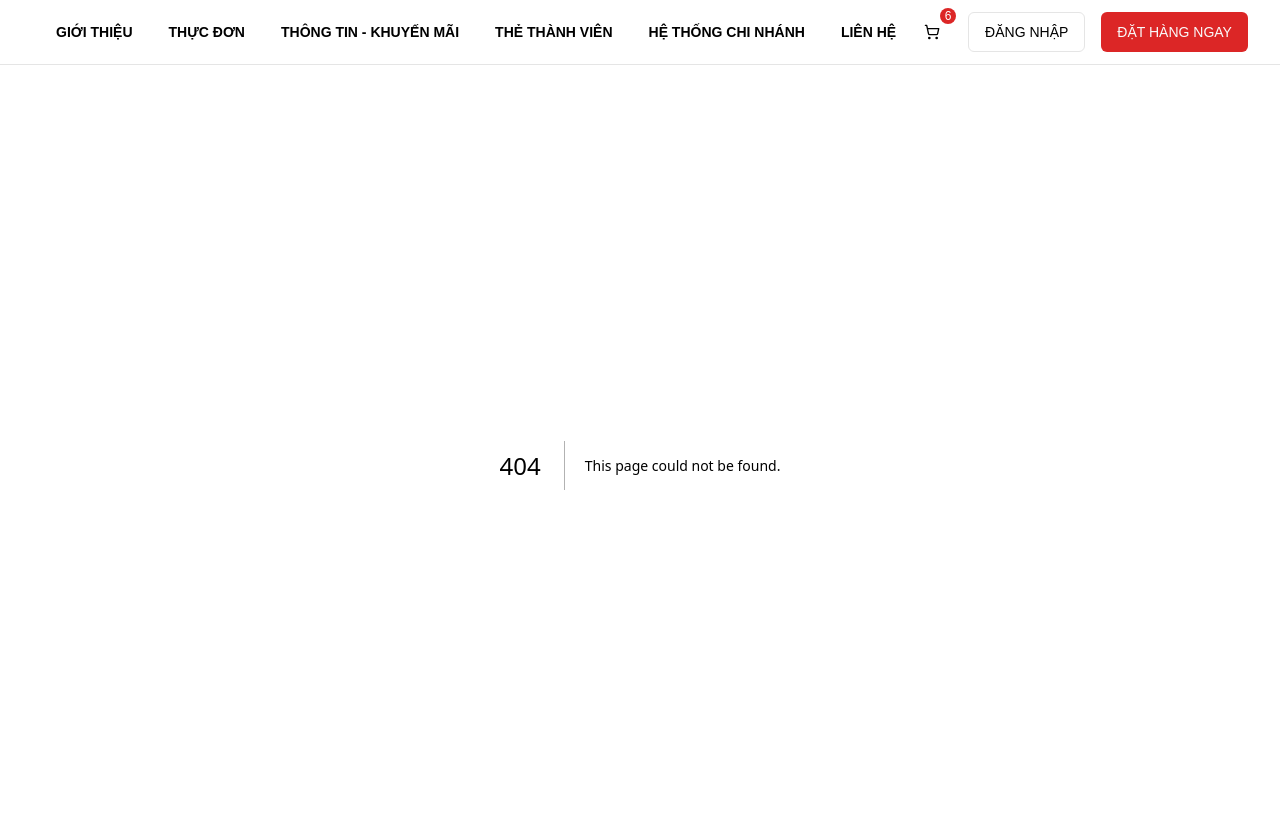
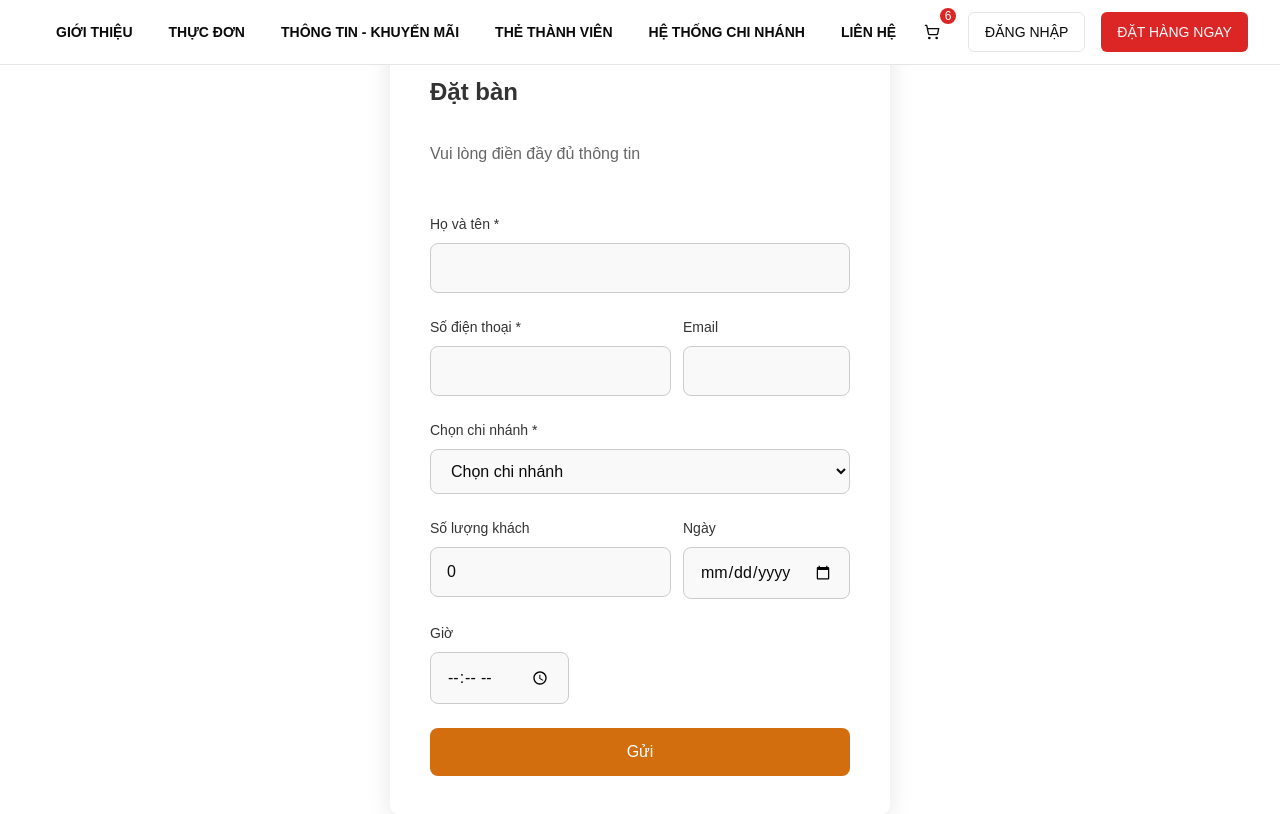
Before and after one commit to hugobatu/Sushi-Restaurant-Management, a Next.js app in the folder src/frontend/: page /reservation in a window 1280 px wide. Before the commit this address had no page. Shown: the top 814 px of the page. Built offline with nearby package versions, Linux system fonts and the light colour scheme.

Commit message:
cập nhật trang đặt bàn

```diff
--- a/src/frontend/app/menu/[category]/page.tsx
+++ b/src/frontend/app/menu/[category]/page.tsx
@@ -64,7 +64,10 @@ const menuItems = {
 }
 
 export default function CategoryPage({ params }: { params: { category: string } }) {
-  const items = menuItems[params.category as keyof typeof menuItems] || []
+  const items = (menuItems[params.category as keyof typeof menuItems] || []).map(item => ({
+    ...item,
+    price: parseFloat(item.price.replace(/\./g, ''))
+  }))
 
   return (
     <div className="flex min-h-screen flex-col">
--- /dev/null
+++ b/src/frontend/app/reservation/page.tsx
@@ -0,0 +1,13 @@
+
+
+import ReservationForm from "../../components/ReservationForm/ReservationForm";
+
+const ReservationPage = () => {
+return (
+    <div>
+        <ReservationForm />
+    </div>
+);
+};
+
+export default ReservationPage;
--- /dev/null
+++ b/src/frontend/components/ReservationForm/ReservationForm.tsx
@@ -0,0 +1,143 @@
+// src/components/ReservationForm/ReservationForm.tsx
+"use client";
+
+import "./formStyles.css";
+import { useState } from "react";
+
+const ReservationForm = () => {
+  const [formData, setFormData] = useState({
+    name: "",
+    phone: "",
+    email: "",
+    branch: "",
+    guests: 0,
+    date: "",
+    time: "",
+    note: "",
+  });
+
+  const handleChange = (e: React.ChangeEvent<HTMLInputElement | HTMLSelectElement | HTMLTextAreaElement>) => {
+    const { name, value } = e.target;
+    setFormData((prevState) => ({
+      ...prevState,
+      [name]: value,
+    }));
+  };
+
+  const handleSubmit = (e: React.FormEvent) => {
+    e.preventDefault();
+    console.log("Form data submitted:", formData);
+    // TODO: Send the form data to an API or process it further
+  };
+
+  return (
+    <div className="reservation-form-container">
+      <form onSubmit={handleSubmit} className="reservation-form">
+        <h1 className="form-title">Đặt bàn</h1>
+        <p className="form-subtitle">Vui lòng điền đầy đủ thông tin</p>
+
+        <div className="form-group">
+          <label htmlFor="name" className="form-label">Họ và tên *</label>
+          <input
+            type="text"
+            id="name"
+            name="name"
+            value={formData.name}
+            onChange={handleChange}
+            className="form-input"
+            required
+          />
+        </div>
+
+        <div className="form-group-inline">
+          <div className="form-group phone-field">
+            <label htmlFor="phone" className="form-label">Số điện thoại *</label>
+            <input
+              type="text"
+              id="phone"
+              name="phone"
+              value={formData.phone}
+              onChange={handleChange}
+              className="form-input"
+              required
+            />
+          </div>
+          <div className="form-group email-field">
+            <label htmlFor="email" className="form-label">Email</label>
+            <input
+              type="email"
+              id="email"
+              name="email"
+              value={formData.email}
+              onChange={handleChange}
+              className="form-input email-field"
+            />
+
+          </div>
+        </div>
+
+        <div className="form-group">
+          <label htmlFor="branch" className="form-label">Chọn chi nhánh *</label>
+          <select
+            id="branch"
+            name="branch"
+            value={formData.branch}
+            onChange={handleChange}
+            className="form-input"
+            required
+          >
+            <option value="">Chọn chi nhánh</option>
+            <option value="HCM">TP Hồ Chí Minh</option>
+            <option value="HN">Hà Nội</option>
+            {/* Add more branches as needed */}
+          </select>
+        </div>
+
+        <div className="form-group-inline">
+          <div className="form-group">
+            <label htmlFor="guests" className="form-label">Số lượng khách</label>
+            <input
+              type="number"
+              id="guests"
+              name="guests"
+              value={formData.guests}
+              onChange={handleChange}
+              className="form-input"
+            />
+          </div>
+          <div className="form-group">
+            <label htmlFor="date" className="form-label">Ngày</label>
+            <input
+              type="date"
+              id="date"
+              name="date"
+              value={formData.date}
+              onChange={handleChange}
+              className="form-input"
+            />
+          </div>
+        </div>
+
+        <div className="form-group-inline">
+          <div className="form-group">
+            <label htmlFor="time" className="form-label">Giờ</label>
+            <input
+              type="time"
+              id="time"
+              name="time"
+              value={formData.time}
+              onChange={handleChange}
+              className="form-input"
+            />
+          </div>
+        </div>
+
+        <button type="submit" className="submit-button">
+          Gửi
+        </button>
+      </form>
+    </div>
+  );
+};
+
+export default ReservationForm;
--- /dev/null
+++ b/src/frontend/components/ReservationForm/formStyles.css
@@ -0,0 +1,94 @@
+/* src/components/ReservationForm/formStyles.css */
+
+.reservation-form-container {
+    display: flex;
+    justify-content: center;
+    align-items: center;
+    height: 90vh;
+    padding: 20px;
+    background-color: #ffffff;
+}
+
+.reservation-form {
+    display: flex;
+    flex-direction: column;
+    gap: 24px;
+    width: 100%;
+    max-width: 500px;
+    padding: 40px;
+    background-color: #ffffff;
+    border-radius: 12px;
+    box-shadow: 0 4px 24px rgba(0, 0, 0, 0.1);
+    box-sizing: border-box;
+}
+
+.form-title {
+    font-size: 24px;
+    font-weight: 600;
+    color: #333333;
+    margin-bottom: 8px;
+}
+
+.form-subtitle {
+    font-size: 16px;
+    color: #666666;
+    margin-bottom: 24px;
+}
+
+.form-group {
+    display: flex;
+    flex-direction: column;
+    gap: 8px;
+}
+
+.form-group-inline {
+    display: flex;
+    justify-content: space-between;
+    gap: 12px;
+}
+
+.form-group.email-field,
+.form-group.phone-field {
+    flex-basis: 50%;
+}
+
+.form-input.email-field,
+.form-input.phone-field {
+    width: 100%;
+}
+
+.form-label {
+    font-size: 14px;
+    font-weight: 500;
+    color: #333333;
+}
+
+.form-input {
+    padding: 12px 16px;
+    font-size: 16px;
+    border: 1px solid #cccccc;
+    border-radius: 8px;
+    background-color: #f9f9f9;
+    transition: border-color 0.3s ease;
+}
+
+.form-input:focus {
+    outline: none;
+    border-color: #d36e0e;
+}
+
+.submit-button {
+    background-color: #d36e0e;
+    color: white;
+    padding: 12px 24px;
+    border: none;
+    border-radius: 8px;
+    cursor: pointer;
+    font-size: 16px;
+    font-weight: 500;
+    transition: background-color 0.3s ease;
+}
+
+.submit-button:hover {
+    background-color: #000000;
+}
```
